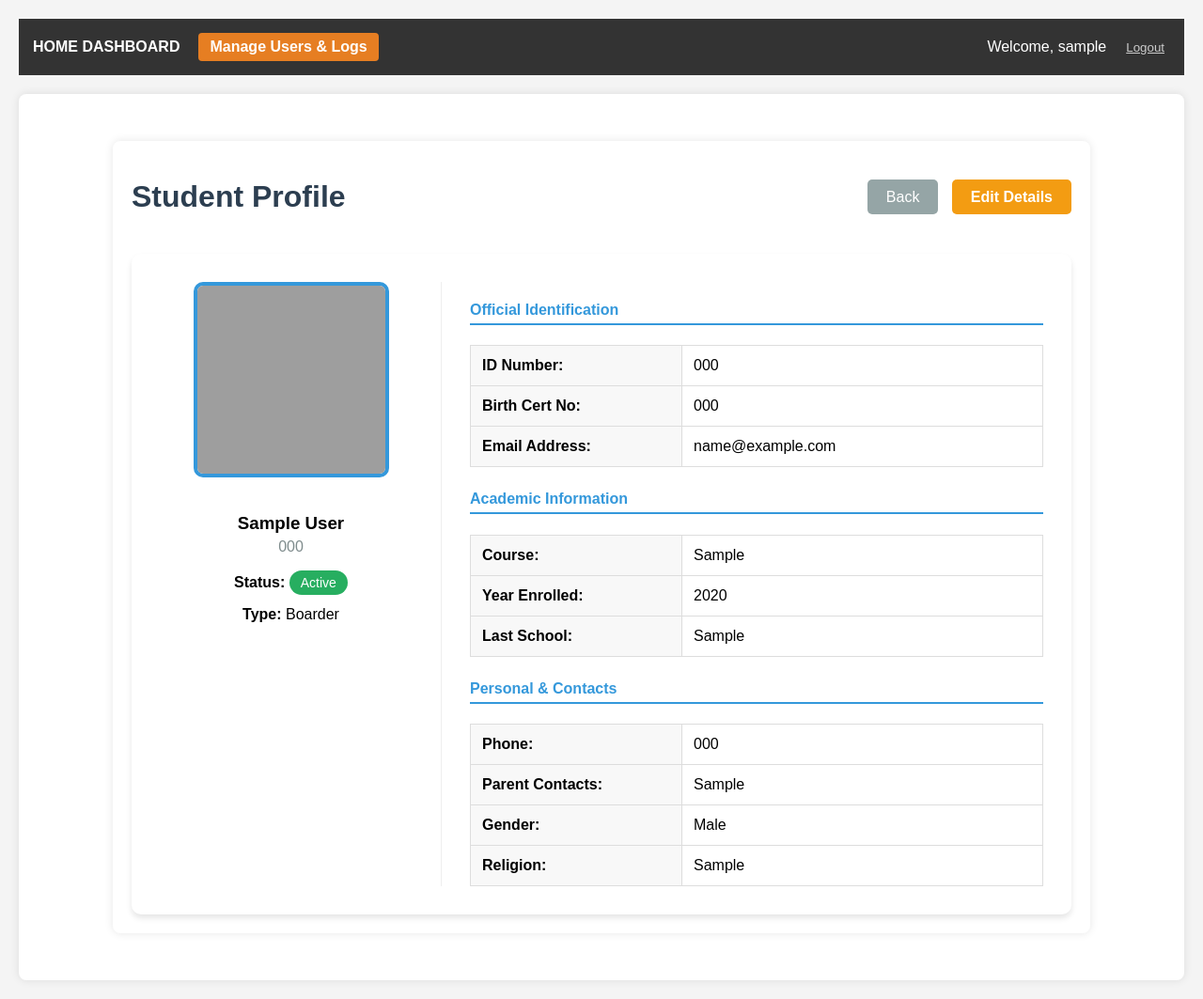
After one commit to limoh653/Kipsebwo_poly, a Django app: page /student/1/ in a window 1280 px wide. The commit adds this page. Shown: the whole page at 94% size. Run offline with Django 5.2, Linux system fonts and the light colour scheme; a user stored in the database is signed in; tables that the repository leaves empty hold one stand-in row (values such as "Sample post"); grey boxes are pictures that could not be loaded.

Commit message:
updated student models

```diff
--- a/kipsebwo_poly/core/models.py
+++ b/kipsebwo_poly/core/models.py
@@ -26,13 +26,24 @@ class AuditTrail(models.Model):
     timestamp = models.DateTimeField(auto_now_add=True)
 
 # 2. Student Model
+
 class Student(models.Model):
     SEX_CHOICES = [('Male', 'Male'), ('Female', 'Female')]
+    # Added New Choices
+    RESIDENCE_CHOICES = [('Boarder', 'Boarder'), ('Day Scholar', 'Day Scholar')]
+    STATUS_CHOICES = [
+        ('Active', 'Active'),
+        ('Deferred', 'Deferred'),
+        ('Dropout', 'Dropout'),
+        ('Completed', 'Completed')
+    ]
 
     name = models.CharField(max_length=100)
     admission_number = models.CharField(max_length=50, unique=True)
-    # Using the name exactly as the system expects to avoid renaming prompts
-    id_birth_number = models.CharField(max_length=50)
+    id_number = models.CharField(max_length=20, blank=True, null=True)
+    email = models.EmailField(blank=True, null=True)
+    birth_certificate_number = models.CharField(max_length=50, blank=True, null=True)
+    #id_birth_number = models.CharField(max_length=50) # Kept for backward compatibility
     phone_number = models.CharField(max_length=20)
     sex = models.CharField(max_length=10, choices=SEX_CHOICES)
     course = models.CharField(max_length=100)
@@ -40,11 +51,12 @@ class Student(models.Model):
     parent_contacts = models.CharField(max_length=100)
     religion = models.CharField(max_length=50)
     year_enrolled = models.IntegerField(default=2026)
+    residence = models.CharField(max_length=20, choices=RESIDENCE_CHOICES, default='Day Scholar')
+    status = models.CharField(max_length=20, choices=STATUS_CHOICES, default='Active')
+    passport_photo = models.ImageField(upload_to='student_photos/', blank=True, null=True)
 
     def __str__(self):
         return f"{self.admission_number} - {self.name}"
-
-from django.db import models
 
 # ... (Keep Student, FeeStructure, etc. as they are)
 
--- /dev/null
+++ b/kipsebwo_poly/core/templates/student_profile.html
@@ -0,0 +1,61 @@
+{% extends 'base.html' %}
+
+{% block content %}
+<div class="container" style="max-width: 1000px; margin: 30px auto;">
+
+    <div style="display: flex; justify-content: space-between; align-items: center; margin-bottom: 20px;">
+        <h1 style="color: #2c3e50;">Student Profile</h1>
+        <div>
+            <a href="{% url 'admissions' %}" style="background: #95a5a6; color: white; padding: 10px 20px; text-decoration: none; border-radius: 5px; margin-right: 10px;">Back</a>
+            <a href="{% url 'edit_student' student.id %}" style="background: #f39c12; color: white; padding: 10px 20px; text-decoration: none; border-radius: 5px; font-weight: bold;">Edit Details</a>
+        </div>
+    </div>
+
+    <div style="display: grid; grid-template-columns: 300px 1fr; gap: 20px; background: white; padding: 30px; border-radius: 10px; box-shadow: 0 4px 6px rgba(0,0,0,0.1);">
+
+        <div style="text-align: center; border-right: 1px solid #eee; padding-right: 20px;">
+            {% if student.passport_photo %}
+                <img src="{{ student.passport_photo.url }}" alt="Passport Photo" style="width: 200px; height: 200px; object-fit: cover; border-radius: 10px; border: 4px solid #3498db; margin-bottom: 15px;">
+            {% else %}
+                <div style="width: 200px; height: 200px; background: #ecf0f1; border-radius: 10px; margin: 0 auto 15px; display: flex; align-items: center; justify-content: center; color: #95a5a6;">
+                    No Photo Provided
+                </div>
+            {% endif %}
+
+            <h3 style="margin-bottom: 5px;">{{ student.name }}</h3>
+            <p style="color: #7f8c8d; margin-top: 0;">{{ student.admission_number }}</p>
+
+            <div style="margin-top: 20px;">
+                <p><strong>Status:</strong>
+                    <span style="padding: 5px 12px; border-radius: 15px; background: #27ae60; color: white; font-size: 14px;">{{ student.status }}</span>
+                </p>
+                <p><strong>Type:</strong> {{ student.residence }}</p>
+            </div>
+        </div>
+
+        <div style="padding-left: 10px;">
+            <h4 style="border-bottom: 2px solid #3498db; padding-bottom: 5px; color: #3498db;">Official Identification</h4>
+            <table style="width: 100%; text-align: left; border-spacing: 0 10px;">
+                <tr><th style="width: 200px;">ID Number:</th><td>{{ student.id_number|default:"N/A" }}</td></tr>
+                <tr><th>Birth Cert No:</th><td>{{ student.birth_certificate_number|default:"N/A" }}</td></tr>
+                <tr><th>Email Address:</th><td>{{ student.email|default:"N/A" }}</td></tr>
+            </table>
+
+            <h4 style="border-bottom: 2px solid #3498db; padding-bottom: 5px; color: #3498db; margin-top: 25px;">Academic Information</h4>
+            <table style="width: 100%; text-align: left; border-spacing: 0 10px;">
+                <tr><th style="width: 200px;">Course:</th><td>{{ student.course }}</td></tr>
+                <tr><th>Year Enrolled:</th><td>{{ student.year_enrolled }}</td></tr>
+                <tr><th>Last School:</th><td>{{ student.last_school }}</td></tr>
+            </table>
+
+            <h4 style="border-bottom: 2px solid #3498db; padding-bottom: 5px; color: #3498db; margin-top: 25px;">Personal & Contacts</h4>
+            <table style="width: 100%; text-align: left; border-spacing: 0 10px;">
+                <tr><th style="width: 200px;">Phone:</th><td>{{ student.phone_number }}</td></tr>
+                <tr><th>Parent Contacts:</th><td>{{ student.parent_contacts }}</td></tr>
+                <tr><th>Gender:</th><td>{{ student.sex }}</td></tr>
+                <tr><th>Religion:</th><td>{{ student.religion }}</td></tr>
+            </table>
+        </div>
+    </div>
+</div>
+{% endblock %}
--- a/kipsebwo_poly/core/urls.py
+++ b/kipsebwo_poly/core/urls.py
@@ -19,9 +19,8 @@ urlpatterns = [
 
     # --- Admissions Department ---
     path('admissions/', views.admissions_view, name='admissions'),
-    path('admissions/student/<int:pk>/', views.student_detail, name='student_detail'),
-    path('admissions/delete/<int:pk>/', views.delete_student, name='delete_student'),
-
+    path('student/<int:pk>/', views.student_profile_view, name='student_profile'),
+    path('student/<int:pk>/edit/', views.edit_student_view, name='edit_student'),
     # --- Finance Department ---
     path('finance/', views.finance_view, name='finance'),
     path('finance/pay/<int:student_id>/', views.process_payment, name='process_payment'),
--- a/kipsebwo_poly/core/views.py
+++ b/kipsebwo_poly/core/views.py
@@ -18,10 +18,20 @@ def department_required(dept_name):
     def decorator(view_func):
         @login_required
         def _wrapped_view(request, *args, **kwargs):
+            # 1. THE SUPERUSER OVERRIDE
+            # If the user is a superuser, they bypass all department checks.
+            if request.user.is_superuser:
+                return view_func(request, *args, **kwargs)
+
+            # 2. NORMAL USER CHECK
             profile = getattr(request.user, 'userprofile', None)
+
+            # Check if they have a profile, match the dept, and are approved
             if profile and profile.department == dept_name and profile.is_approved:
                 return view_func(request, *args, **kwargs)
-            raise PermissionDenied # Redirects to a 403 error page
+
+            # 3. ACCESS DENIED
+            raise PermissionDenied
         return _wrapped_view
     return decorator
 
@@ -115,6 +125,9 @@ def redirect_after_login(request):
 @department_required('admissions')
 @login_required
 def admissions_view(request):
+    #Title Logic
+    page_title = 'ST AUGUSTINE KIPSEBWO VOCATIONAL TRAINING CENTRE'
+
     students_list = Student.objects.all()
     search_query = request.GET.get('search', '')
     gender_filter = request.GET.get('gender', '')
@@ -131,17 +144,45 @@ def admissions_view(request):
     grouped_students = {course: students_list.filter(course=course) for course in courses}
 
     if request.method == 'POST':
-        form = StudentForm(request.POST)
+        # request.FILES to handle the passport photo upload
+        form = StudentForm(request.POST, request.FILES)
         if form.is_valid():
             student = form.save()
             AuditTrail.objects.create(user=request.user, action=f"Admitted student: {student.name}")
+            messages.success(request, f"Student {student.name} successfully admitted.")
             return redirect('admissions')
     else:
         form = StudentForm()
 
-    context = {'grouped_students': grouped_students, 'form': form, 'search_query': search_query}
+    context = {
+        'grouped_students': grouped_students,
+        'form': form,
+        'search_query': search_query,
+        'page_title': page_title
+    }
     return render(request, 'admissions.html', context)
 
+@login_required
+def student_profile_view(request, pk):
+    """View showing all details: Boarding status, photos, and current status."""
+    student = get_object_or_404(Student, pk=pk)
+    return render(request, 'student_profile.html', {'student': student})
+
+@department_required('admissions')
+@login_required
+def edit_student_view(request, pk):
+    """Functionality to edit student details including their status."""
+    student = get_object_or_404(Student, pk=pk)
+    if request.method == 'POST':
+        form = StudentForm(request.POST, request.FILES, instance=student)
+        if form.is_valid():
+            form.save()
+            AuditTrail.objects.create(user=request.user, action=f"Updated student: {student.name}")
+            messages.success(request, "Student profile updated.")
+            return redirect('student_profile', pk=student.pk)
+    else:
+        form = StudentForm(instance=student)
+    return render(request, 'edit_student.html', {'form': form, 'student': student})
 # --- FINANCE DEPT ---
 @department_required('finance')
 @login_required
--- a/kipsebwo_poly/kipsebwo_poly/settings.py
+++ b/kipsebwo_poly/kipsebwo_poly/settings.py
@@ -1,5 +1,8 @@
 import os
 from pathlib import Path
+BASE_DIR = Path(__file__).resolve().parent.parent
+MEDIA_URL = '/media/'
+MEDIA_ROOT = os.path.join(BASE_DIR, 'media')
 
 # --- Project Paths ---
 BASE_DIR = Path(__file__).resolve().parent.parent
--- a/kipsebwo_poly/kipsebwo_poly/urls.py
+++ b/kipsebwo_poly/kipsebwo_poly/urls.py
@@ -1,8 +1,14 @@
 from django.contrib import admin
 from django.urls import path, include
+from django.conf import settings
+from django.conf.urls.static import static
 
 urlpatterns = [
     path('admin/', admin.site.urls),
-    path('accounts/', include('django.contrib.auth.urls')), # Built-in Login/Logout
-    path('', include('core.urls')), # Direct root access
+    path('accounts/', include('django.contrib.auth.urls')),
+    path('', include('core.urls')),
 ]
+
+# essential for the Passport Photos to display in the browser during development
+if settings.DEBUG:
+    urlpatterns += static(settings.MEDIA_URL, document_root=settings.MEDIA_ROOT)
```
Also changed, not shown: kipsebwo_poly/core/templates/admissions.html (+33 -29 lines), kipsebwo_poly/core/templates/edit_student.html (added, +56 -0 lines), kipsebwo_poly/core/templates/student_detail.html (deleted, +0 -43 lines), kipsebwo_poly/core/migrations/0003_student_birth_certificate_number_student_email_and_more.py (added), kipsebwo_poly/core/migrations/0004_remove_student_id_birth_number.py (added), kipsebwo_poly/media/student_photos/Screenshot_2.png (added).
